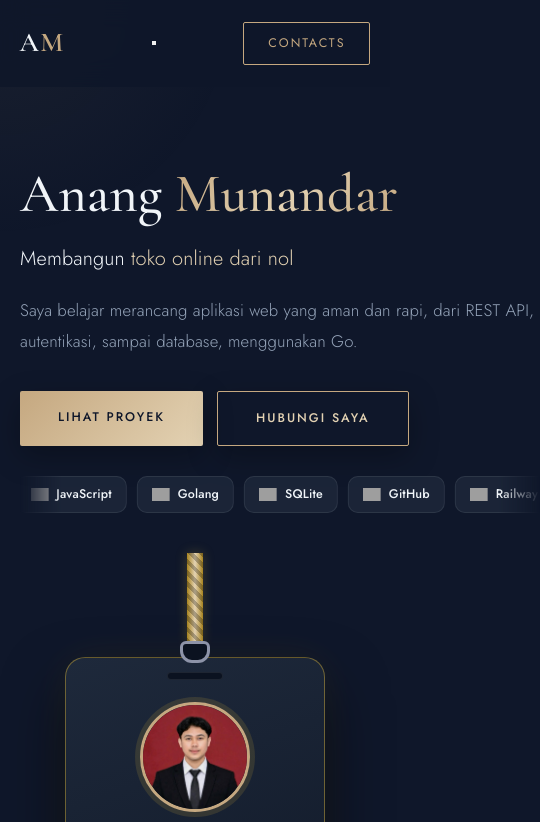
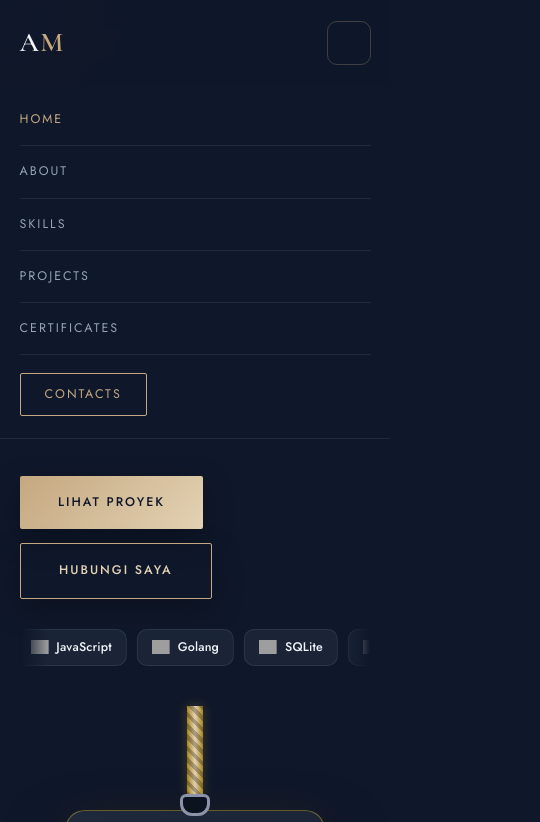
Before and after one commit to AnangMunandar/portofolio, a plain HTML site: page index.html in a window 390 px wide. Both pictures are taken after a click on the button "Buka menu". Shown: the top 822 px of the page, 540 px wide, since content can reach past the window. Drawn offline with nearby package versions, Linux system fonts and the light colour scheme; grey boxes are pictures that could not be loaded.

Commit message:
Perbaiki CSS tampilan HP

```diff
--- a/style.css
+++ b/style.css
@@ -856,3 +856,46 @@ h3 { font-weight: 600; }
 @media (prefers-reduced-motion: reduce) {
   .sorot { animation: none; }
 }
+
+/* =====================================================
+   PERBAIKAN TAMPILAN HP
+   ===================================================== */
+.menu-btn { display: none; }
+
+@media (max-width: 800px) {
+  /* Kolom teks hero tidak boleh lebih lebar dari layar */
+  .hero { align-items: stretch; }
+  .hero-teks { width: 100%; min-width: 0; }
+  .stack { max-width: 100%; }
+  .stack-viewport { max-width: 100%; }
+
+  /* Menu hamburger */
+  .menu-btn {
+    display: flex; flex-direction: column; justify-content: center; gap: 5px;
+    width: 44px; height: 44px; padding: 0 11px;
+    background: transparent; border: 1px solid var(--hairline); border-radius: 10px;
+    cursor: pointer;
+  }
+  .menu-btn span {
+    display: block; height: 2px; background: var(--gold); border-radius: 2px;
+    transition: transform .3s, opacity .3s;
+  }
+  .nav.menu-buka .menu-btn span:nth-child(1) { transform: translateY(7px) rotate(45deg); }
+  .nav.menu-buka .menu-btn span:nth-child(2) { opacity: 0; }
+  .nav.menu-buka .menu-btn span:nth-child(3) { transform: translateY(-7px) rotate(-45deg); }
+
+  .nav nav {
+    display: none;
+    position: absolute; top: 100%; left: 0; right: 0;
+    flex-direction: column; align-items: stretch; gap: 0;
+    padding: 8px 5% 22px;
+    background: #0F172A;
+    border-bottom: 1px solid var(--line);
+  }
+  .nav.menu-buka nav { display: flex; }
+  .nav nav a:not(.nav-cta) {
+    display: block; padding: 14px 0; border-bottom: 1px solid var(--line);
+  }
+  .nav nav a:not(.nav-cta)::after { display: none; }
+  .nav nav .nav-cta { align-self: flex-start; margin-top: 18px; }
+}
```
